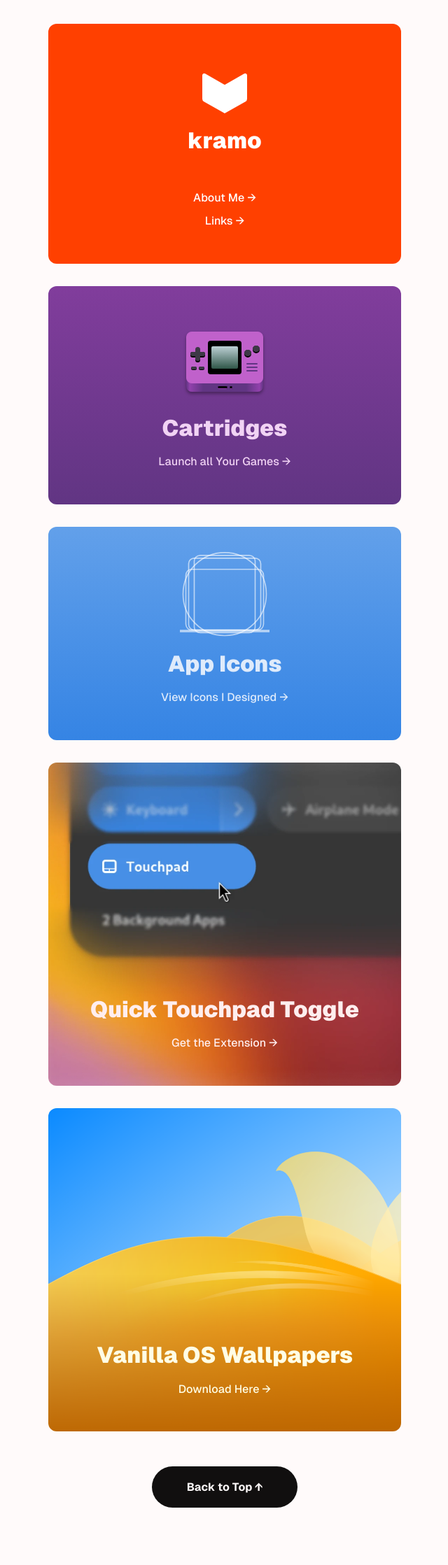
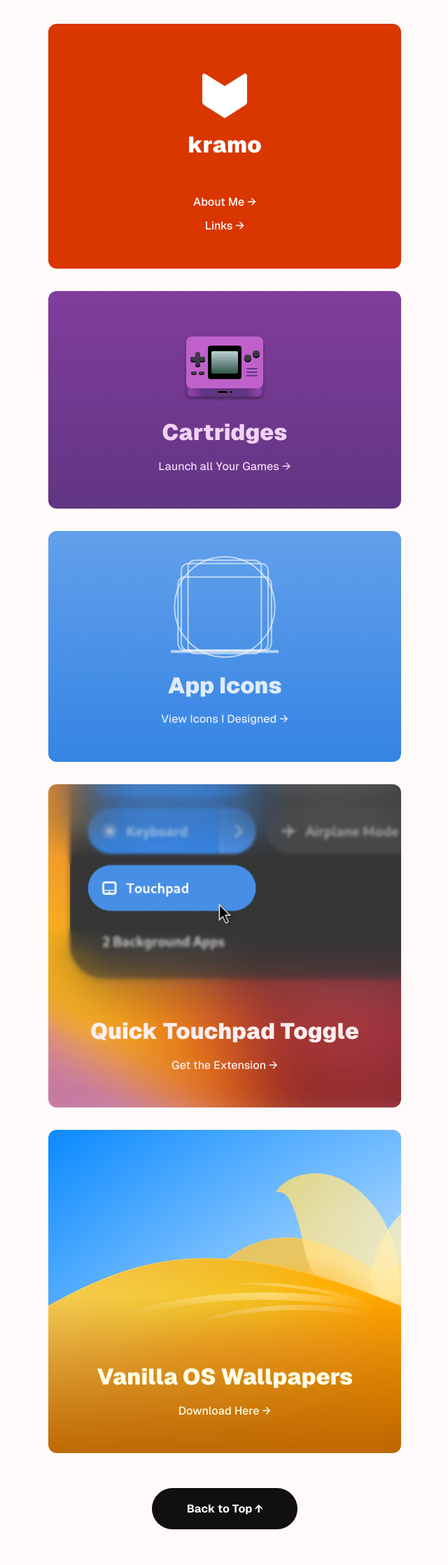
Before and after one commit to kra-mo/kramo.page, a Jekyll site: the page built from index.html, in a window 1280 px wide. Shown: the whole page at 70% size, without its empty margins (319-959 px from the left). Built offline with Jekyll 4.4.1, drawn with Linux system fonts in a browser that asks for light colours; before the commit the page ends 2206 px from its top, so only the background shows below that.

Commit message:
Improve homepage accessibility and speed

```diff
--- a/index.html
+++ b/index.html
@@ -85,10 +85,10 @@ layout: plain
 
 <main id="content">
     <br>
-    <div class="card" style="color: white; background-color: var(--accent);">
+    <div class="card" style="color: white; background-color: color-mix(in srgb, var(--accent) 85%, black);">
         <br>
         <br>
-        <img width=64; src="/images/kramo.svg">
+        <img aria-hidden="true" width=64 height=64 src="/images/kramo.svg">
         <h1>kramo</h1>
         <br>
         <a href="/about"><p aria-label="About Me">About Me →</p></a>
@@ -96,14 +96,14 @@ layout: plain
     </div>
     <a href="/cartridges">
       <div class="card" style="color: #f1d3f4; background: linear-gradient(#813d9c, #613583);">
-          <img style="filter: drop-shadow(0px 3px 2px #00000059);" width=128; src="/images/cartridges.svg">
+          <img aria-hidden="true" width=128 height=128 src="/images/cartridges.svg" style="filter: drop-shadow(0px 3px 2px #00000059);">
           <h1>Cartridges</h1>
         <p aria-label="Launch all Your Games">Launch all Your Games →</p>
       </div>
     </a>
     <a href="/app-icon-design">
         <div class="card" style="color: #dfebfb; background: linear-gradient(#62a0ea, #3584e4);">
-            <img width=128; src="/images/app-icon-design.svg">
+            <img aria-hidden="true" width=154 height=146 src="/images/app-icon-design.svg">
             <h1>App Icons</h1>
             <p aria-label="View Icons I Designed">View Icons I Designed →</p>
         </div>
```
